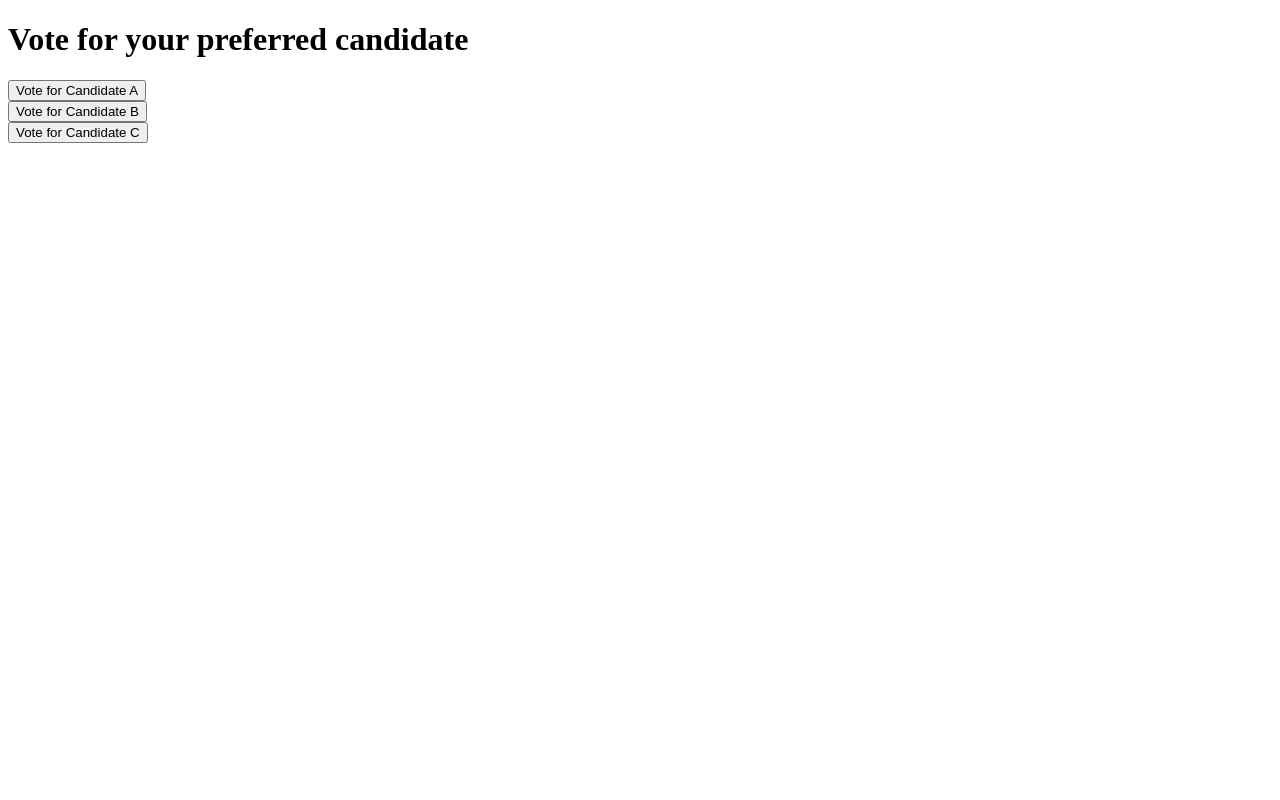
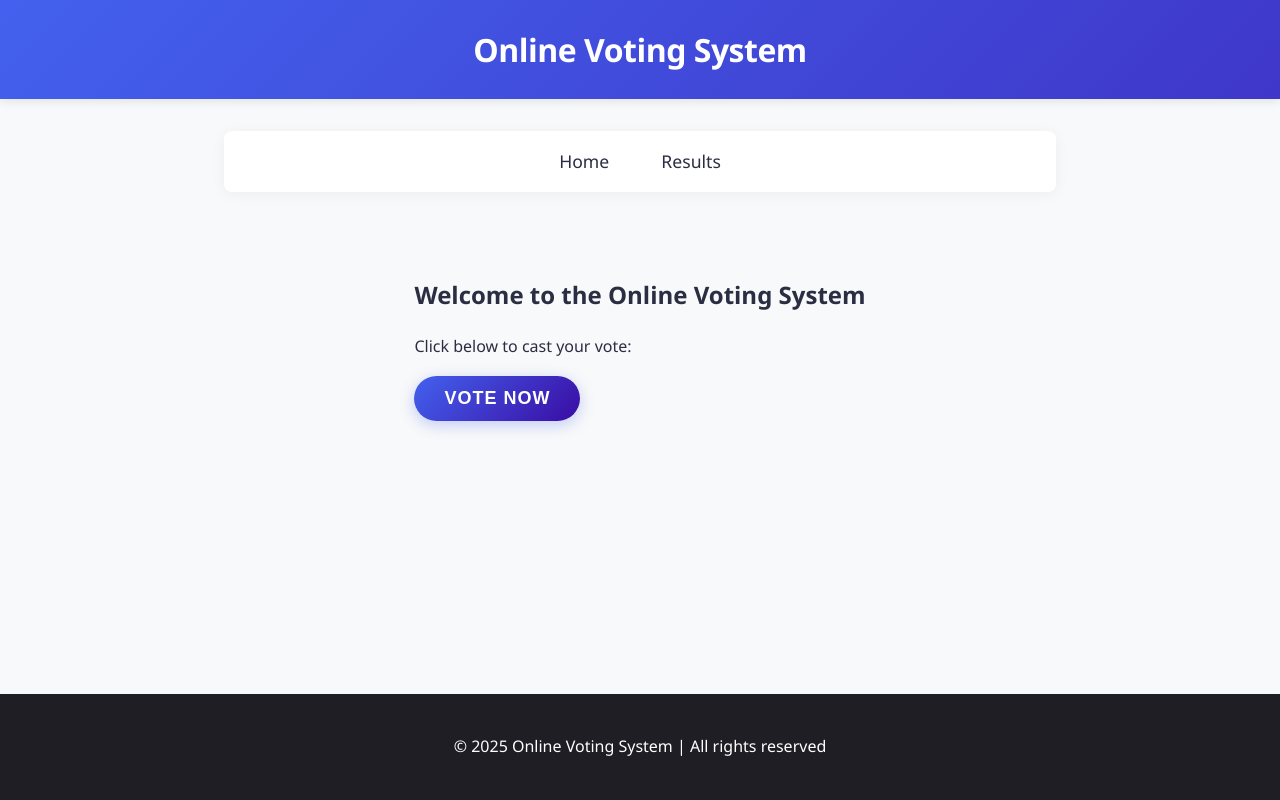
Before and after one commit to weissssssss/Voting_System, a Flask app: template templates/index.html in a window 1280 px wide. Run offline with Flask 3, Linux system fonts and the light colour scheme; the template is opened without the code that fills it, so the values that code supplies are empty.

Commit message:
second updates

```diff
--- a/app.py
+++ b/app.py
@@ -1,5 +1,6 @@
 from flask import Flask, render_template
 from models import db
+from controllers import init_app
 
 # Import blueprints safely
 try:
--- a/controllers/voting.py
+++ b/controllers/voting.py
@@ -10,11 +10,15 @@ options = ['Candidate A', 'Candidate B', 'Candidate C']
 
 @bp.route('/')
 def index():
-    return render_template('index.html', options=options)
+    return render_template('index.html')
+
+@bp.route('/vote', methods=['GET'])
+def show_vote_page():
+    return render_template('vote.html', options=options)
 
 @bp.route('/vote/<option>', methods=['POST'])
 def vote(option):
-    # Get the user (this is just a placeholder, you should have a proper user authentication system)
+    # Get the user (this is just a placeholder; replace with proper auth)
     user = User.query.first()
     if user:
         vote = Vote(user_id=user.id, option=option)
@@ -25,6 +29,5 @@ def vote(option):
 
 @bp.route('/results')
 def results():
-    # Get vote counts for each option
     vote_counts = {option: Vote.query.filter_by(option=option).count() for option in options}
     return render_template('results.html', vote_counts=vote_counts)
--- a/models/user.py
+++ b/models/user.py
@@ -1,6 +1,4 @@
-from flask_sqlalchemy import SQLAlchemy
-
-db = SQLAlchemy()
+from . import db  # Import the shared db instance from models/__init__.py
 
 class User(db.Model):
     id = db.Column(db.Integer, primary_key=True)
--- a/templates/base.html
+++ b/templates/base.html
@@ -0,0 +1,194 @@
+<!-- templates/base.html -->
+<!DOCTYPE html>
+<html lang="en">
+<head>
+    <meta charset="UTF-8">
+    <meta name="viewport" content="width=device-width, initial-scale=1.0">
+    <title>Voting System</title>
+    <style>
+        :root {
+            --primary-color: #4361ee;
+            --secondary-color: #3f37c9;
+            --dark-color: #1e1e24;
+            --light-color: #f8f9fa;
+            --accent-color: #4895ef;
+            --text-color: #2b2d42;
+            --text-light: #8d99ae;
+        }
+
+        body {
+            font-family: 'Segoe UI', system-ui, -apple-system, sans-serif;
+            background-color: var(--light-color);
+            color: var(--text-color);
+            margin: 0;
+            padding: 0;
+            line-height: 1.6;
+            min-height: 100vh;
+            display: flex;
+            flex-direction: column;
+        }
+
+        header {
+            background: linear-gradient(135deg, var(--primary-color), var(--secondary-color));
+            color: white;
+            padding: 1.5rem 0;
+            text-align: center;
+            box-shadow: 0 2px 10px rgba(0, 0, 0, 0.1);
+        }
+
+        header h1 {
+            margin: 0;
+            font-weight: 600;
+            letter-spacing: -0.5px;
+        }
+
+        nav {
+            margin: 2rem 0;
+            text-align: center;
+            background-color: white;
+            padding: 1rem;
+            border-radius: 8px;
+            box-shadow: 0 2px 15px rgba(0, 0, 0, 0.05);
+            width: 90%;
+            max-width: 800px;
+            margin-left: auto;
+            margin-right: auto;
+        }
+
+        nav a {
+            text-decoration: none;
+            color: var(--text-color);
+            margin: 0 1.5rem;
+            font-size: 1.1rem;
+            font-weight: 500;
+            padding: 0.5rem 0;
+            position: relative;
+            transition: color 0.3s ease;
+        }
+
+        nav a:hover {
+            color: var(--primary-color);
+        }
+
+        nav a::after {
+            content: '';
+            position: absolute;
+            width: 0;
+            height: 2px;
+            bottom: 0;
+            left: 0;
+            background-color: var(--primary-color);
+            transition: width 0.3s ease;
+        }
+
+        nav a:hover::after {
+            width: 100%;
+        }
+
+        .content {
+            padding: 2rem 5%;
+            flex: 1;
+            max-width: 1200px;
+            margin: 0 auto;
+        }
+
+        .vote-button {
+        /* Basic styling */
+        background: linear-gradient(135deg, #4361ee, #3a0ca3);
+        color: white;
+        border: none;
+        padding: 12px 30px;
+        font-size: 18px;
+        font-weight: 600;
+        border-radius: 50px;
+        cursor: pointer;
+        text-transform: uppercase;
+        letter-spacing: 1px;
+        box-shadow: 0 4px 15px rgba(67, 97, 238, 0.3);
+        transition: all 0.4s ease;
+        position: relative;
+        overflow: hidden;
+    }
+
+    /* Hover effects */
+    .vote-button:hover {
+        background: linear-gradient(135deg, #3a0ca3, #4361ee);
+        box-shadow: 0 6px 20px rgba(67, 97, 238, 0.4);
+        transform: translateY(-2px);
+    }
+
+    /* Active/click effect */
+    .vote-button:active {
+        transform: translateY(1px);
+        box-shadow: 0 2px 10px rgba(67, 97, 238, 0.4);
+    }
+
+    /* Optional: Add a shine effect */
+    .vote-button::after {
+        content: '';
+        position: absolute;
+        top: -50%;
+        left: -60%;
+        width: 40%;
+        height: 200%;
+        background: rgba(255, 255, 255, 0.2);
+        transform: rotate(30deg);
+        transition: all 0.3s ease;
+    }
+
+    .vote-button:hover::after {
+        left: 120%;
+    }
+
+    /* Focus state for accessibility */
+    .vote-button:focus {
+        outline: none;
+        box-shadow: 0 0 0 3px rgba(67, 97, 238, 0.5);
+    }
+
+    /* Optional: Add an icon */
+    .vote-button.with-icon {
+        display: inline-flex;
+        align-items: center;
+        gap: 8px;
+    }
+
+        footer {
+            text-align: center;
+            padding: 1.5rem;
+            background: var(--dark-color);
+            color: white;
+            margin-top: auto;
+        }
+
+        @media (max-width: 768px) {
+            nav {
+                padding: 0.5rem;
+            }
+
+            nav a {
+                display: block;
+                margin: 0.5rem 0;
+            }
+        }
+    </style>
+</head>
+<body>
+    <header>
+        <h1>Online Voting System</h1>
+    </header>
+
+    <nav>
+        <a href="{{ url_for('voting.index') }}">Home</a>
+        <a href="{{ url_for('voting.results') }}">Results</a>
+    </nav>
+
+    <div class="content">
+        {% block content %}{% endblock %}
+    </div>
+
+    <footer>
+        <p>&copy; 2025 Online Voting System | All rights reserved</p>
+    </footer>
+</body>
+</html>
--- a/templates/index.html
+++ b/templates/index.html
@@ -1,19 +1,11 @@
-<!DOCTYPE html>
-<html lang="en">
-<head>
-    <meta charset="UTF-8">
-    <title>Vote</title>
-</head>
-<body>
-    <h1>Vote for your preferred candidate</h1>
-    <form action="{{ url_for('voting.vote', option='Candidate A') }}" method="post">
-        <button type="submit">Vote for Candidate A</button>
+{% extends 'base.html' %}
+
+{% block title %}Home{% endblock %}
+
+{% block content %}
+    <h2>Welcome to the Online Voting System</h2>
+    <p>Click below to cast your vote:</p>
+    <form action="{{ url_for('voting.show_vote_page') }}">
+        <button type="submit" class="vote-button">Vote Now</button>
     </form>
-    <form action="{{ url_for('voting.vote', option='Candidate B') }}" method="post">
-        <button type="submit">Vote for Candidate B</button>
-    </form>
-    <form action="{{ url_for('voting.vote', option='Candidate C') }}" method="post">
-        <button type="submit">Vote for Candidate C</button>
-    </form>
-</body>
-</html>
+{% endblock %}
```
Also changed, not shown: Static/style.css (added, +52 -0 lines), controllers/__init__.py (added, +7 -0 lines), controllers/auth.py (+52 -0 lines), models/__init__.py (added, +8 -0 lines), models/vote.py (+12 -4 lines), setup_db.py (added, +22 -0 lines), templates/login.html (+19 -0 lines), templates/register.html (added, +23 -0 lines), templates/results.html (+21 -0 lines), templates/vote.html (+44 -0 lines), Static/.css (deleted), controllers/init.py (deleted), instance/voting_system.db (added), models/init.py (deleted), 1 more files.
